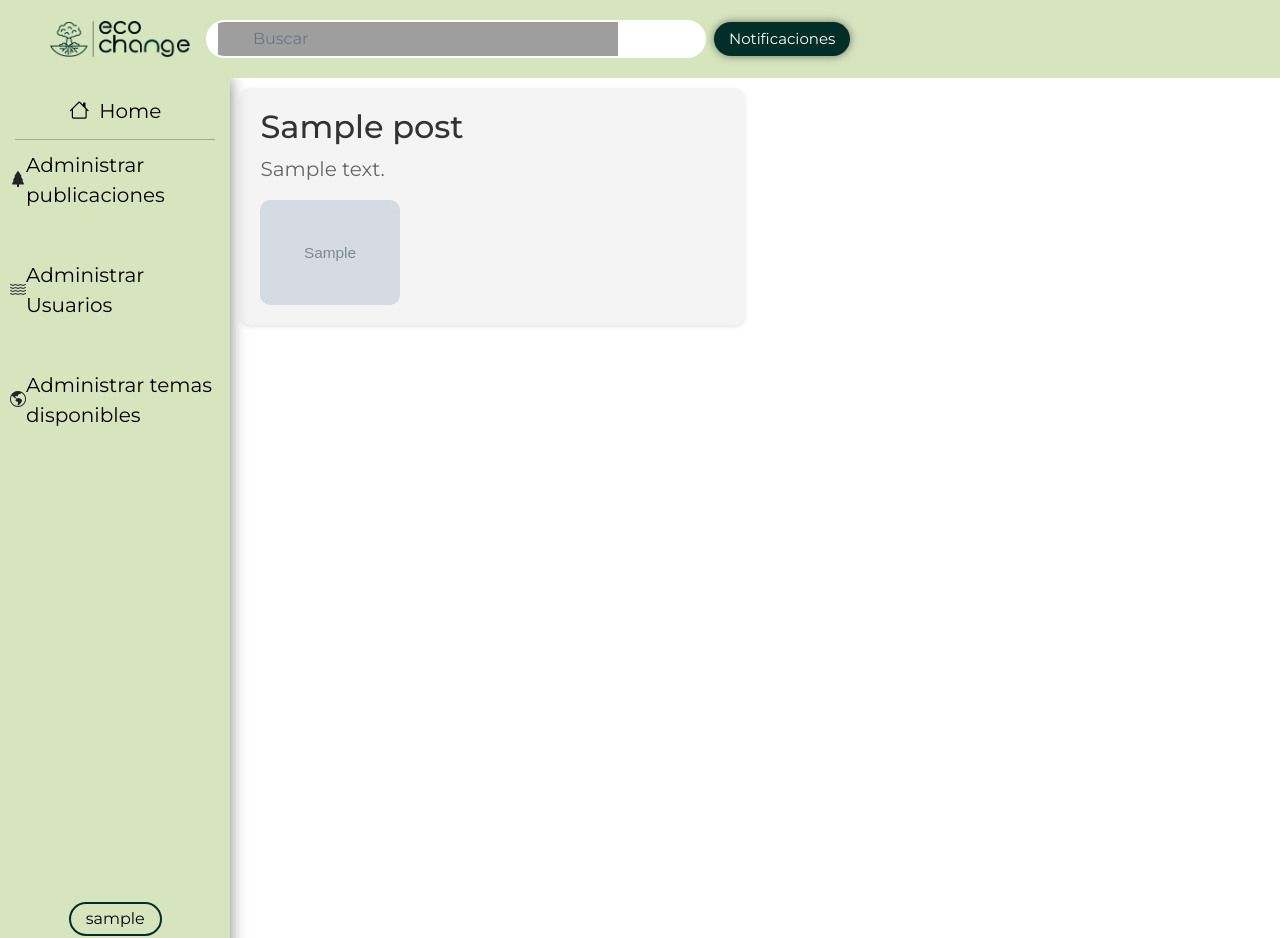
After one commit to LeonardoGuerrero19/EcoChange, a PHP site: page /EcoChange/dashboard.php in a window 1280 px wide. The commit adds this page. Run offline with PHP 8.4, Linux system fonts and the light colour scheme; the visitor is signed in with stand-in values (Sample User, id 1); tables that the repository leaves empty or names only in its code hold one stand-in row (values such as "Sample post"); grey boxes marked "Sample" are stand-in pictures; grey boxes are pictures that could not be loaded.

Commit message:
Avances en el dash bord. version 1

```diff
--- /dev/null
+++ b/dashboard.php
@@ -0,0 +1,74 @@
+<?php
+    session_start();
+    require "conection.php";
+    require "functions/side_bar_mod.php";
+    require "functions/header.php";
+
+?>
+
+<!DOCTYPE html>
+<html lang="en">
+<head>
+    <meta charset="UTF-8">
+    <meta name="viewport" content="width=device-width, initial-scale=1.0">
+    <!-- bootstrap -->
+    <link rel="stylesheet" href="resources/css/bootstrap.min.css">
+    <!-- icons -->
+    <link rel="stylesheet" href="https://cdn.jsdelivr.net/npm/bootstrap-icons@1.11.3/font/bootstrap-icons.min.css">
+    <!-- css -->
+    <link rel="stylesheet" href="resources/css/panel_mod.css">
+    <link rel="stylesheet" href="resources/css/all.css">
+    <!-- js -->
+    <script src="resources/js/bootstrap.bundle.min.js"></script>
+    <title>Dashboard</title>
+</head>
+<body>
+    <nav class="navbar bg-body-tertiary">
+        <!-- Tu barra de navegación aquí -->
+        <nav class="navbar bg-body-tertiary">
+        <?php echo Head(); ?>
+    </nav>
+    </nav>
+
+    <div class="wrapper">
+        <!-- Barra lateral -->
+        <?php echo SidebarMod(); ?>
+
+        <!-- Mostrar publicaciones -->
+        <div class="main-content">
+            <div class="post-container">
+                <?php
+                // Incluir el archivo de conexión a la base de datos
+                require "conection.php";
+
+                // Consulta SQL para seleccionar todas las publicaciones
+                $sql = "SELECT * FROM post";
+                $result = mysqli_query($con, $sql);
+
+                // Verificar si se encontraron resultados
+                if (mysqli_num_rows($result) > 0) {
+                    // Mostrar las publicaciones
+                    while ($row = mysqli_fetch_assoc($result)) {
+                        echo "<div class='post'>";
+                        echo "<h2>" . $row["post_titulo"] . "</h2>";
+                        echo "<p>" . $row["post_contenido"] . "</p>";
+                        if (!empty($row["imagen"])) {
+                            echo "<img src='" . $row["imagen"] . "' alt='Imagen de la publicación'>"; #Mostrar imagen
+                        }
+                        // Agrega cualquier otra información que desees mostrar
+                        echo "</div>";
+                    }
+                } else {
+                    echo "No se encontraron publicaciones.";
+                }
+
+                // Cerrar la conexión
+                mysqli_close($con);
+                ?>
+            </div>
+        </div>
+    </div>
+
+    <script src="resources/js/script.js"></script>
+</body>
+</html>
--- /dev/null
+++ b/functions/side_bar_mod.php
@@ -0,0 +1,91 @@
+<?php
+    function SidebarMod()
+    {
+    ?>
+    <div class="sidebar">
+            <div class="home">
+                <a href="panel.php"><i class="bi bi-house"></i>Home</a>
+            </div>
+            <hr>
+            <div id="theme">
+                <i class="bi bi-tree-fill icon"></i>
+                <div><a href="#">Administrar publicaciones</a></div>
+            </div>
+            <div id="theme">
+                <i class="bi bi-water icon"></i>
+                <div><a href="#">Administrar Usuarios</a></div>
+            </div>
+            <div id="theme">
+                <i class="bi bi-globe-americas icon"></i>
+                <div><a href="#">Administrar temas disponibles</a></div>
+            </div>
+            <?php
+            if(isset($_SESSION['user_name'])) {
+                echo '
+                <div id="Options" class="options">
+                <button class="userBtn" onclick="OptionsActive()">' . $_SESSION["user_name"] . '</button>
+                <div class="options-content">
+                    <button class="opt">
+                        <i class="bi bi-person-fill"></i>
+                        <div><a href="profile-user.php">Ir a mi perfil</a></div>
+                    </button>
+                    <button class="opt">
+                        <i class="bi bi-box-arrow-left"></i>
+                        <div><a href="logout.php">Cerrar Sesión</a></div>
+                    </button>
+                </div>
+            </div>';
+            }
+            ?>
+        </div>
+    <?php
+    }
+
+    function SidebarProfile()
+    {
+    ?>
+        <div class="sidebar">
+            <div class="home">
+                <a href="panel.php"><i class="bi bi-house"></i>Home</a>
+            </div>
+            <hr>
+            <div class="dropdown" id="Dropdown">
+                <button class="dropbtn" onclick="DropdownActive()">Temas
+                    <div class="arrow-box">
+                        <i class="bi bi-chevron-down" id="down"></i>
+                        <i class="bi bi-chevron-up" id="up"></i>
+                    </div>
+                </button>
+                <div class="dropdown-content">
+                    <div id="theme">
+                        <i class="bi bi-tree-fill icon"></i>
+                        <div><a href="#">Vida de ecosistemas</a></div>
+                    </div>
+                    <div id="theme">
+                        <i class="bi bi-water icon"></i>
+                        <div><a href="#">Vida submarina</a></div>
+                    </div>
+                    <div id="theme">
+                        <i class="bi bi-globe-americas icon"></i>
+                        <div><a href="#">Acción por el clima</a></div>
+                    </div>
+                </div>
+            </div>
+            <div class="options">
+                <div class="profile">
+                    <div id="cir">
+                        <div id="cir2">
+                        </div>
+                    </div>
+                    <p><b><?php echo $_SESSION["user_name"] ?></b></p>
+                    <hr>
+                    <p><b>250</b><br>publicaciones</p>
+                    <button class="Btn" >
+                        <a href="#">Editar perfil</a>
+                    </button>
+                </div>
+            </div>
+        </div>
+    <?php
+    }
+    ?>
--- /dev/null
+++ b/resources/css/panel_mod.css
@@ -0,0 +1,306 @@
+nav {
+    background-color: var(--green);
+    z-index: 1;
+}
+
+.container-fluid {
+    padding: 0 50px;
+}
+
+img {
+    margin: 0;
+    width: 140px;
+}
+
+
+/* buscador */
+.form-control {
+    background: url(https://cdn0.iconfinder.com/data/icons/slim-square-icons-basics/100/basics-19-32.png) no-repeat 10px 50%;
+    width: 500px;
+    background-color: #fff;
+    border: 2px solid #fff;
+    border-radius: 50px;
+    outline: none;
+    padding: 5px 5px 5px 45px;
+    position: static;
+}
+
+.form-control:hover {
+    border-color: var(--dark-green);
+}
+
+.Btn{
+    box-shadow: 0 0 0.5rem rgba(0, 0, 0, 0.5);
+}
+
+.Btn a {
+    font-size: 15px;
+    margin: 0 10px;
+    color: #fff;
+}
+
+
+/* barra lateral */
+.wrapper {
+    display: flex;
+    position: relative;
+}
+
+.wrapper .sidebar {
+    background-color: var(--green);
+    box-shadow: 0 0 15px rgba(0, 0, 0, 0.5);
+    position: fixed;
+    width: 18%;
+    height: 100%;
+    z-index: 0;
+}
+
+.home {
+    margin: 15px 15px 0;
+    padding: 3px 15px;
+    border-radius: 50px;
+    font-size: 20px;
+    text-align: center;
+    transition: 0.4s;
+}
+
+.home:hover {
+    background-color: var(--dark-green);
+    color: #fff;
+}
+
+.home:hover i, .home:hover a {
+    color: #fff;
+}
+
+.home i {
+    margin-right: 10px;
+}
+
+
+/* desplazante*/
+.dropdown {
+    margin: 0 15px;
+}
+
+.dropbtn {
+    background: transparent;
+    width: 100%;
+    text-align: start;
+    letter-spacing: 0.3cap;
+    font-size: 20px;
+    border: none;
+    cursor: pointer;
+}
+
+.dropdown-content {
+    display: none;
+    position: absolute;
+    margin-top: 5px;
+    z-index: 1;
+}
+
+.dropdown-content a {
+    padding: 5px 10px;
+    font-size: 15px;
+    display: block;
+}
+
+.dropdown.active .dropdown-content {
+    display: block;
+}
+
+#theme {
+    border-radius: 50px;
+    display: flex;
+    flex-direction: row;
+    align-items: center;
+    text-align: left;
+    transition: 0.4s;
+    margin-bottom: 50px;
+}
+
+#theme:hover {
+    color: #fff;
+    background-color: var(--dark-green);
+}
+
+#theme:hover a {
+    color: #fff;
+}
+
+/* button user */
+.options {
+    position: absolute;
+    bottom: 80px;
+    width: 100%;
+    display: flex;
+    justify-content: center;
+}
+
+.userBtn {
+    background-color: transparent;
+    border: 2px solid var(--dark-green);
+    margin: 0 15px;
+    cursor: pointer;
+    padding: 3px 15px;
+    transition: background-color 0.3s ease;
+}
+
+.options-content {
+    display: none;
+    margin: 0 12px;
+    background-color: #fff;
+    position: absolute;
+    bottom: 50px;
+    border-radius: 30px;
+    padding: 3px 15px;
+    z-index: 999;
+    box-shadow: 0 0 0.5rem rgba(0, 0, 0, 0.5);
+}
+
+.options-content::before {
+    content: "";
+    position: absolute;
+    bottom: -25px;
+    left: 50%;
+    transform: translateX(-50%);
+    width: 0;
+    height: 0;
+    border: 15px solid transparent;
+    border-top-color: #fff;
+}
+
+.opt {
+    background: transparent;
+    display: flex;
+    flex-direction: row;
+    align-items: center;
+    font-weight: 600;
+}
+
+.opt:hover, .opt a:hover {
+    width: 100%;
+    color: var(--dark-green);
+    background-color: var(--gray);
+}
+
+.a, .opt a{
+    margin-left: 10px;
+    font-size: 15px;
+}
+
+#Options.active .options-content {
+    display: block;
+}
+
+
+/* publicaciones */
+.wrapper .main-content {
+    width: 100%;
+    margin-left: 18%;
+}
+
+/* publicaciones */
+.content {
+    width: 70%; /* Ajusta el ancho según tus necesidades */
+    margin: 15px auto; /* Centra el contenido horizontalmente */
+    border-radius: 15px; /* Redondea los bordes */
+    border: 1px solid #ccc; /* Añade un borde para resaltar */
+    padding: 20px; /* Añade espacio interior */
+    box-shadow: 0 2px 4px rgba(0, 0, 0, 0.1); /* Añade sombra para resaltar */
+    background-color: #fff; /* Fondo blanco */
+}
+
+.post-container {
+    display: flex;
+    flex-wrap: wrap;
+}
+
+.post {
+    flex: 0 0 calc(50% - 20px); /* Dos cajas por fila, con un espacio de 20px entre ellas */
+    margin: 10px; /* Espacio entre las cajas */
+    background-color: #f4f4f4;
+    border-radius: 10px;
+    padding: 20px;
+    box-shadow: 0 2px 4px rgba(0, 0, 0, 0.1);
+}
+
+.post h2 {
+    color: #333;
+}
+
+.post p {
+    color: #666;
+}
+
+.post img {
+    max-width: 100%;
+    height: auto;
+    border-radius: 10px;
+}
+
+
+/*--------------------Fin del estilo a post---------------*/
+.btnPubs {
+    background-color: var(--gray);
+    border: none;
+    border-radius: 50px;
+    padding: 5px;
+}
+
+#optsPubs {
+    margin-top: 5px;
+    text-align: center;
+}
+
+.optsPubs {
+    color: #fff;
+    font-size: 15px;
+    padding: 5px 10px;
+    margin: 0 10px;
+}
+
+.optsPubs i {
+    margin-right: 5px;
+}
+
+/* user profile */
+.profile {
+    text-align: center;
+    width: 100%;
+    margin: 0 15px;
+}
+
+#cir {
+    margin: auto;
+    padding: 5px;
+    background-color: var(--dark-green);
+    width: 100px; height: 100px;
+    border-radius: 50%;
+}
+
+#cir2 {
+    margin: auto;
+    background-image: url('../images/default.png');
+    background-size: cover;
+    width: 90px; height: 90px;
+    border-radius: 50%;
+}
+
+.profile p{
+    font-size: 18px;
+    margin: 8px 0;
+    text-align: center;
+}
+
+
+/* icons */
+.arrow-box {
+    text-align: end;
+    margin-top: -30px;
+}
+
+.icon {
+    margin-left: 10px;
+}
```
Also changed, not shown: publicaciones.php (added, +76 -0 lines), register.php (+19 -3 lines), view_adm.php (+8 -1 lines), resources/images/1200x1200bf-60.png (added), resources/images/GranMalo.png (added), resources/images/MonoGanster.png (added), resources/images/gato1.png (added), resources/images/gato2.png (added).
